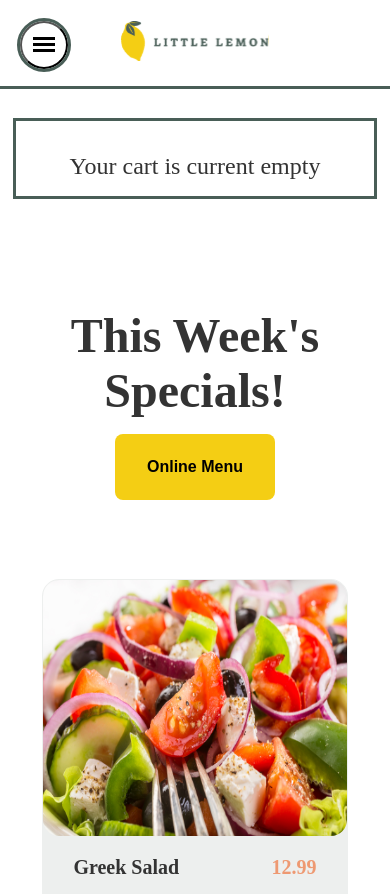
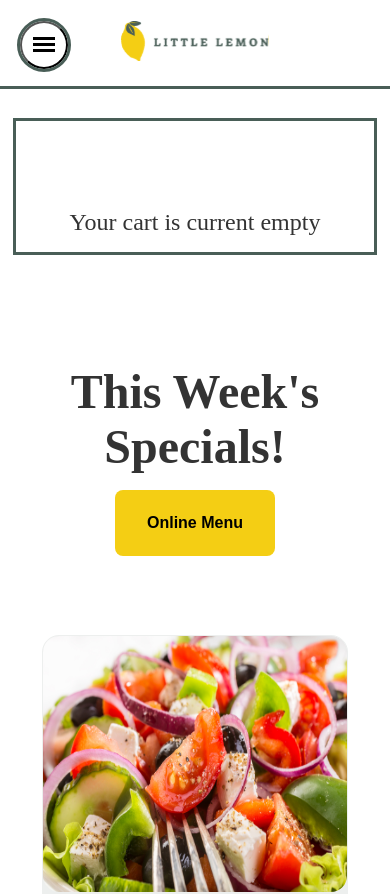
Before and after one commit to B-Kiraly/Coursera-Meta-Frontend-8-Capstone-Project-v2, a React (Create React App) app: page /orders in a window 390 px wide. Shown: the top 894 px of the page. Built offline with nearby package versions, Linux system fonts and the light colour scheme; a web font is replaced by a local one.

Commit message:
Improved cart display responsivity
also removed some console log debug code from throughout project components

```diff
--- a/src/App.css
+++ b/src/App.css
@@ -849,17 +849,22 @@ form > h1 {
     z-index: 1;
   }
 
-  .cart__list {
-    flex-direction: row;
-    overflow-x: scroll;
-    justify-content: center;
+  .cart__container {
+    gap: 2rem 0rem;
+    padding-top: 1.5rem;
   }
 
-  .cart__container {
-    gap: 1rem;
+  .cart__list {
+    display: block;
+    overflow-x: auto;
+    white-space: nowrap;
+    justify-content: center;
+    padding-bottom: 2rem;
   }
 
+
   .cart__item {
+    display: inline-flex;
     flex-direction: column;
     align-items: center;
   }
@@ -904,10 +909,6 @@ form > h1 {
     padding: 1.3rem 0rem;
   }
 
-  /* .nav__list {
-    flex-direction: column;
-  } */
-
   .footer__column {
     justify-content: center;
     align-items: center;
--- a/src/components/Navbar.jsx
+++ b/src/components/Navbar.jsx
@@ -36,10 +36,6 @@ export default function Navbar() {
                     <span className="hamburger"></span>
                 </button>
                 <nav
-                onClick={() => {
-                    console.log(navLinks.slice(0, Math.round(navLinks.length / 2)))
-                    console.log(navLinks.slice(Math.round(navLinks.length / 2)))
-                }}
                 className='nav'
                 style={windowWidth <= 600? displayNav? {display: "flex"}: {display: "none"}: {display: "flex"}}
                 >
--- a/src/components/Specials.jsx
+++ b/src/components/Specials.jsx
@@ -13,8 +13,7 @@ export default function Specials() {
 
   const [specialsMenu] = useState(specialsData)
 
-  const handleOrder = (dish, index) => {
-    console.log(`Menu array id ${index} has been clicked`);
+  const handleOrder = (dish) => {
 
     Swal.fire({
         title: `Add ${dish.name} to Cart?`,
@@ -44,7 +43,6 @@ export default function Specials() {
           cart.forEach(itemObj => {
             if (!isAlreadyInCart) {
               if (itemObj.dish.name === dish.name) {
-                console.log("Dish is already in array")
                 isAlreadyInCart = true
                 setCart(cart.map(itemObj => {
                   if (itemObj.dish.name === dish.name) {
@@ -62,7 +60,6 @@ export default function Specials() {
               dish: {...dish},
               quantity: parseInt(result.value)
             }])
-            console.log("New cart item added")
           }
           }
       })
@@ -72,7 +69,7 @@ export default function Specials() {
     <section className="specials">
         <div className="container specials__flex">
             <div className="specials__topbar">
-                <h1 className="section-header" onClick={() => console.log(cart)}>
+                <h1 className="section-header">
                     This Week's Specials!
                 </h1>
                 <button
--- a/src/pages/Confirmation.jsx
+++ b/src/pages/Confirmation.jsx
@@ -5,9 +5,6 @@ export default function Confirmation() {
 
     const navigate = useNavigate()
     const {state} = useLocation()
-
-    console.log('welcome to the confirmation page, here is the location')
-    console.log(state)
 
     const reservationData = state
 
--- a/src/subcomponents/BookingForm.jsx
+++ b/src/subcomponents/BookingForm.jsx
@@ -55,7 +55,6 @@ export default function BookingForm({availableTimes, timesDispatch, reservationD
             onChange={e => {
                 if (e.target.value) {
                     let dateObj = new Date(e.target.value)
-                    console.log(e.target.value)
                     setReservationData({
                         ...reservationData,
                         date: dateObj,
```
Also changed, not shown: src/components/Cart.jsx (+11 -4 lines).
